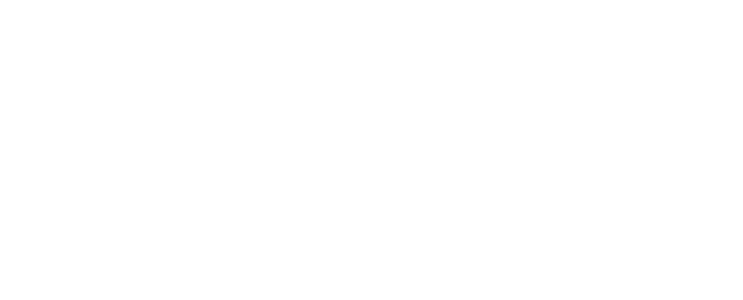
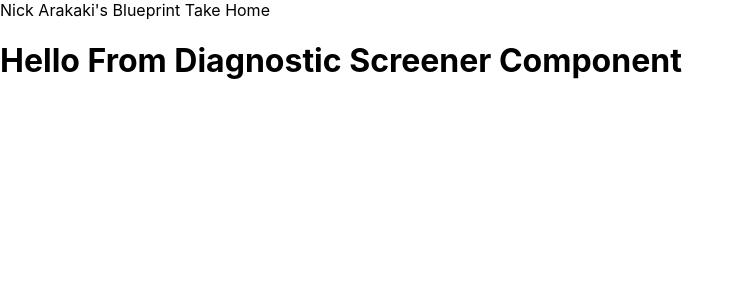
Before and after one commit to NickArakaki/nick-arakaki-blueprint-take-home, a React (Create React App) app in the folder client/: page /diagnostic-screener in a window 1280 px wide. Shown: the top 300 px of the page, without its empty margins (0-743 px from the left). Built offline with nearby package versions, Linux system fonts and the light colour scheme.

Commit message:
skeleton for React app

```diff
--- a/client/package.json
+++ b/client/package.json
@@ -8,6 +8,7 @@
     "@testing-library/user-event": "^13.5.0",
     "react": "^18.2.0",
     "react-dom": "^18.2.0",
+    "react-router-dom": "^6.11.2",
     "react-scripts": "5.0.1",
     "web-vitals": "^2.1.4"
   },
--- a/client/src/App.js
+++ b/client/src/App.js
@@ -1,7 +1,20 @@
 import "./App.css";
+import { Routes, Route } from "react-router-dom";
+import Header from "./components/Header";
+import Footer from "./components/Footer";
+import DiagnosticScreener from "./components/DiagnosticScreener";
 
 function App() {
-  return <div className="App"></div>;
+  return (
+    <>
+      <Header />
+      <Routes>
+        <Route path="/" element={<h1>Hello From Home</h1>} />
+        <Route path="/diagnostic-screener" element={<DiagnosticScreener />} />
+      </Routes>
+      <Footer />
+    </>
+  );
 }
 
 export default App;
--- /dev/null
+++ b/client/src/components/DiagnosticScreener/DiagnosticScreener.css
@@ -0,0 +1 @@
+/* TODO: Styling for Diagnostic Screener Questionarie */
--- /dev/null
+++ b/client/src/components/DiagnosticScreener/index.js
@@ -0,0 +1,5 @@
+import "./DiagnosticScreener.css";
+
+export default function DiagnosticScreener() {
+  return <h1>Hello From Diagnostic Screener Component</h1>;
+}
--- /dev/null
+++ b/client/src/components/Footer/Footer.css
@@ -0,0 +1 @@
+/* TODO: Footer Sytling */
--- /dev/null
+++ b/client/src/components/Footer/index.js
@@ -0,0 +1,5 @@
+import "./Footer.css";
+
+export default function Footer() {
+  return;
+}
--- /dev/null
+++ b/client/src/components/Header/Header.css
@@ -0,0 +1 @@
+/* TODO: Styling for Header */
--- /dev/null
+++ b/client/src/components/Header/index.js
@@ -0,0 +1,5 @@
+import "./Header.css";
+
+export default function Header() {
+  return <header>Nick Arakaki's Blueprint Take Home</header>;
+}
--- a/client/src/index.js
+++ b/client/src/index.js
@@ -1,11 +1,14 @@
 import React from "react";
 import ReactDOM from "react-dom/client";
+import { BrowserRouter } from "react-router-dom";
 import "./index.css";
 import App from "./App";
 
 const root = ReactDOM.createRoot(document.getElementById("root"));
 root.render(
   <React.StrictMode>
-    <App />
+    <BrowserRouter>
+      <App />
+    </BrowserRouter>
   </React.StrictMode>
 );
```
Also changed, not shown: 1 other file (tests, documents, lock files or other folders).
